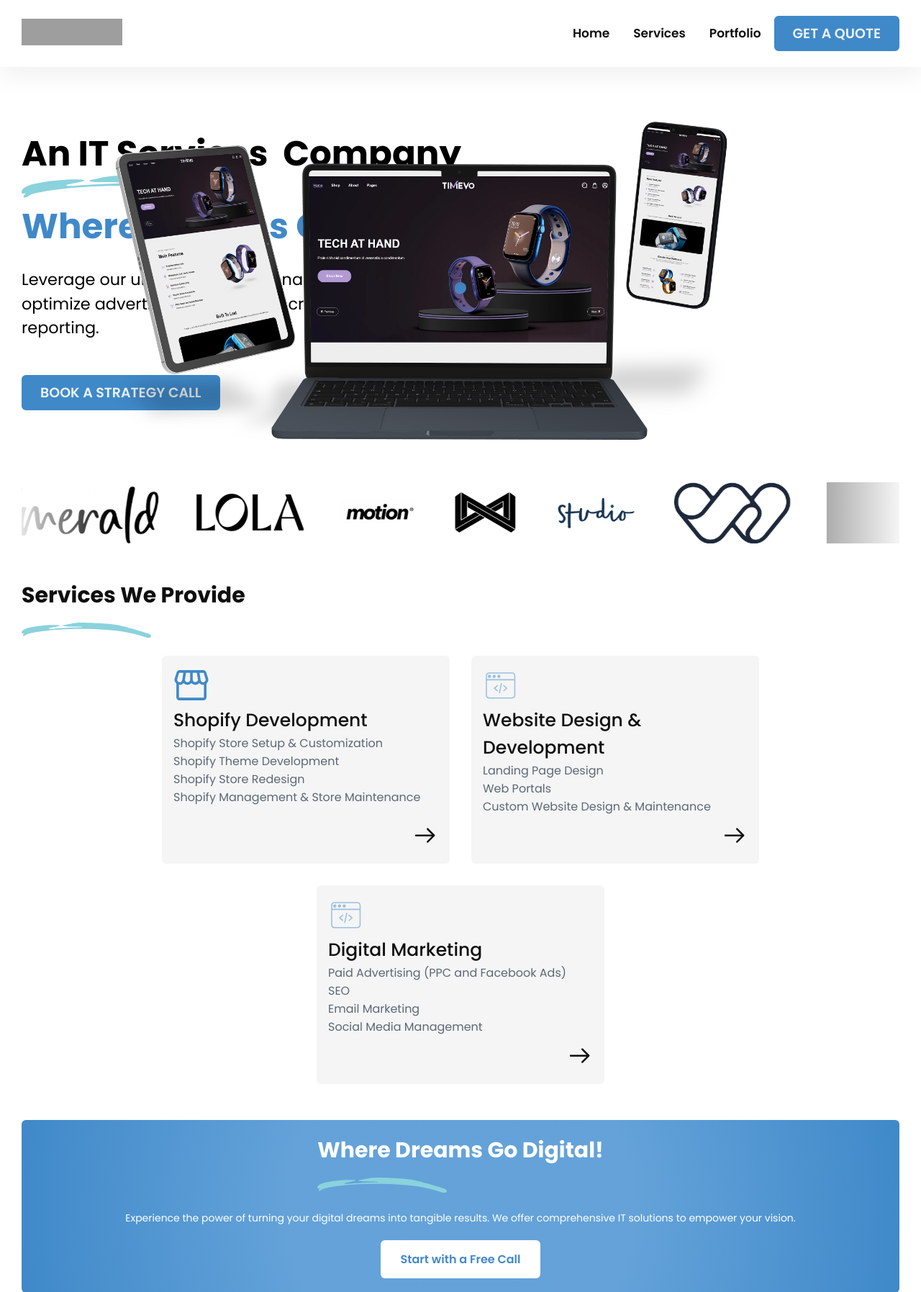
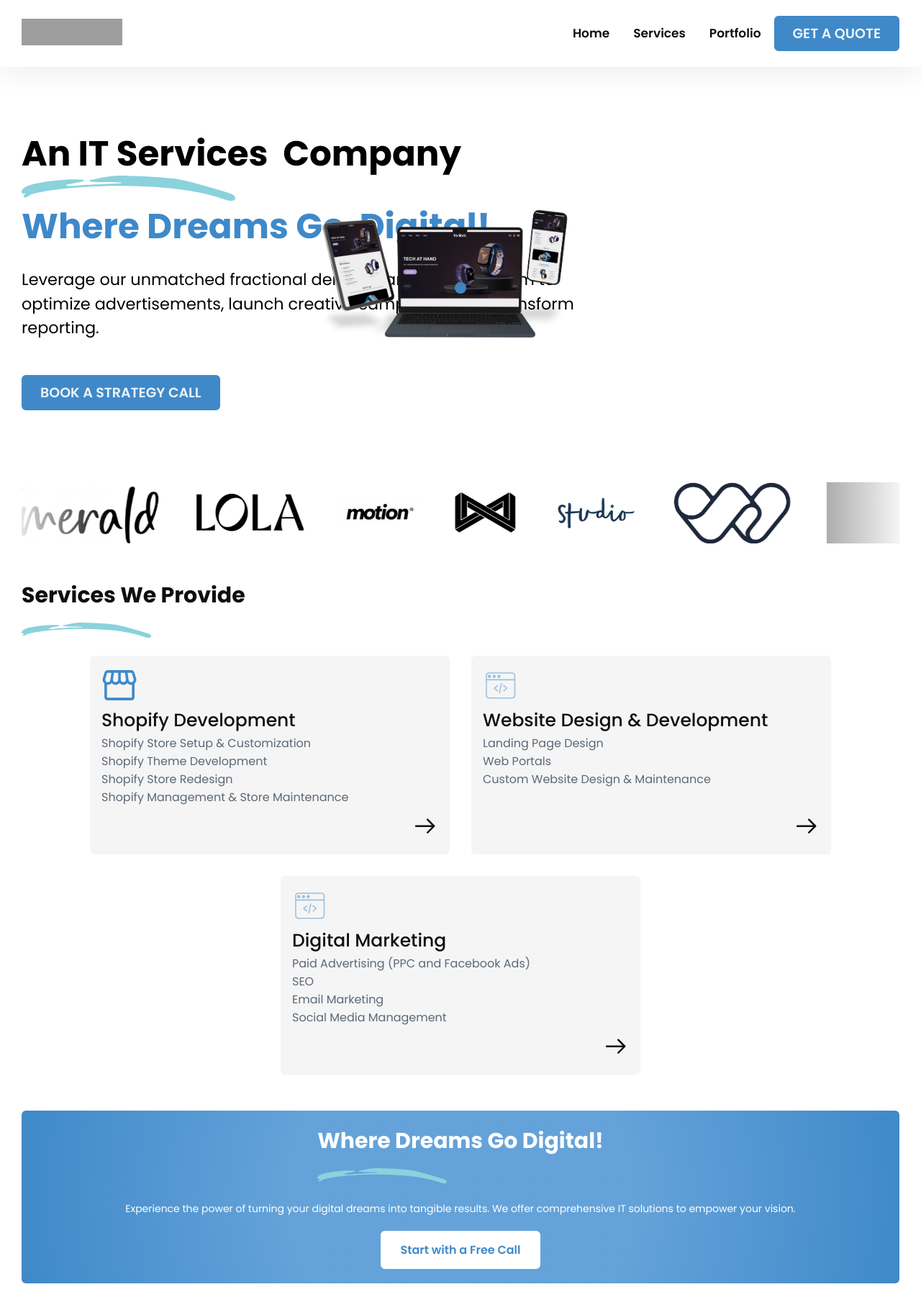
Before and after one commit to MuhammadOwais1020/qonkar-technologies-website, a PHP site: page / in a window 1280 px wide. Shown: the top 1795 px of the page at 72% size. Run offline with PHP 8.4, Linux system fonts and the light colour scheme; grey boxes are pictures that could not be loaded.

Commit message:
make code resposive

```diff
--- a/assets/css/responsive.css
+++ b/assets/css/responsive.css
@@ -170,8 +170,9 @@
   }
 
   .awards-content {
-    flex-direction: column;
+   flex-direction: column;
     max-width: 100%;
+    flex-wrap: nowrap;
   }
 
   .services-section .services {
--- a/assets/css/style.css
+++ b/assets/css/style.css
@@ -260,14 +260,13 @@
 }
 
 .wrapper-inner-image {
-  position: absolute;
-  left: 50%;
-  top: 50%;
-  transform: translate(-50%, -50%);
+ max-width: 40%;
+ height: auto;
 }
 
 .wrapper-inner-image img {
   width: 100%;
+  height: 100%;
 }
 
 .hero-small-circle {
@@ -280,8 +279,6 @@
 
 /* services */
 .services-section .services {
-  /* display: grid;
-  grid-template-columns: repeat(auto-fill, minmax(400px, 1fr)); */
   display: flex;
   justify-content: center;
   flex-wrap: wrap;
@@ -298,7 +295,7 @@
   gap: 10px;
   justify-content: space-between;
   cursor: pointer;
-  width: 400px;
+  width: 500px;
   height: auto;
 }
 
```
